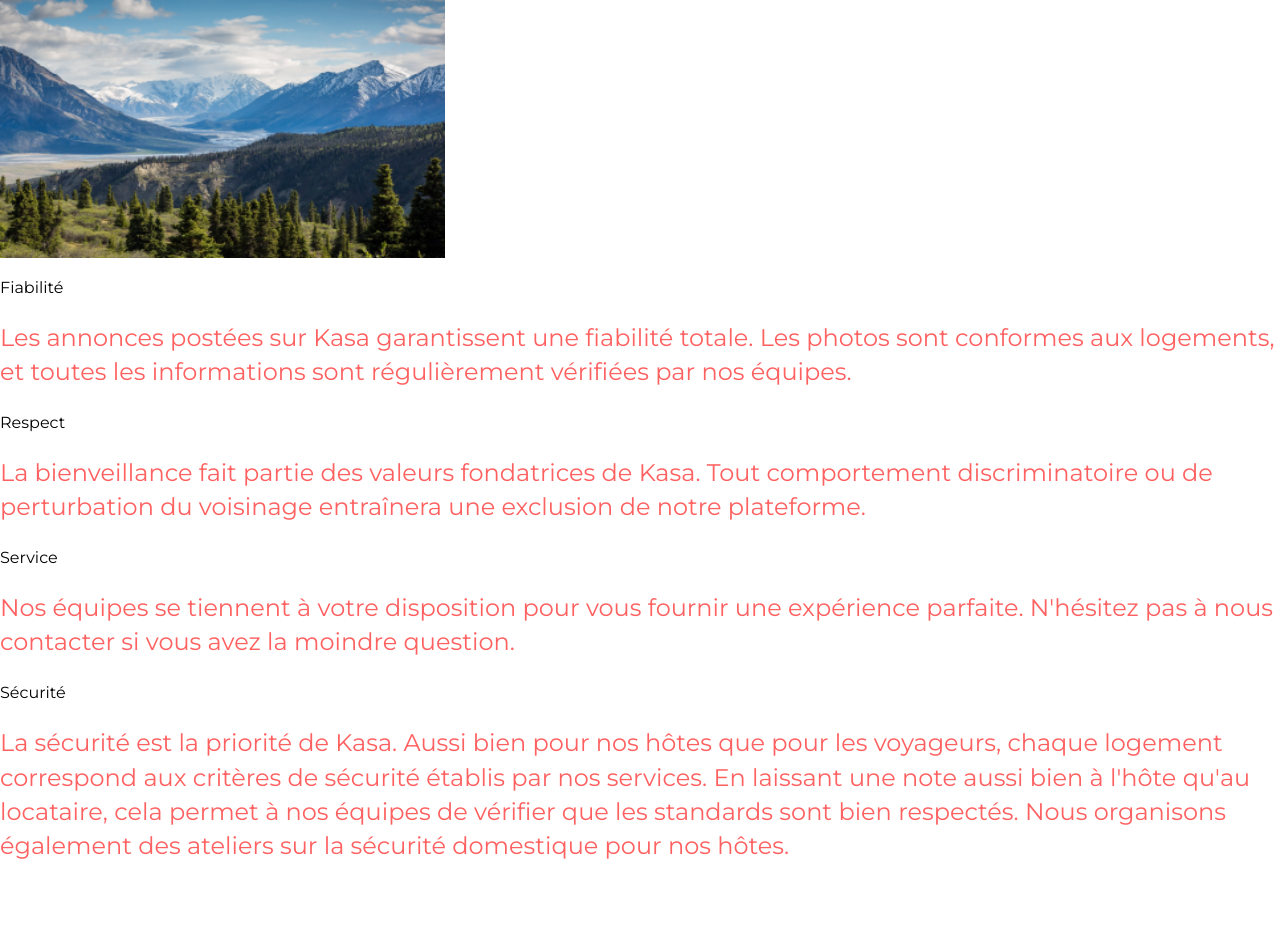
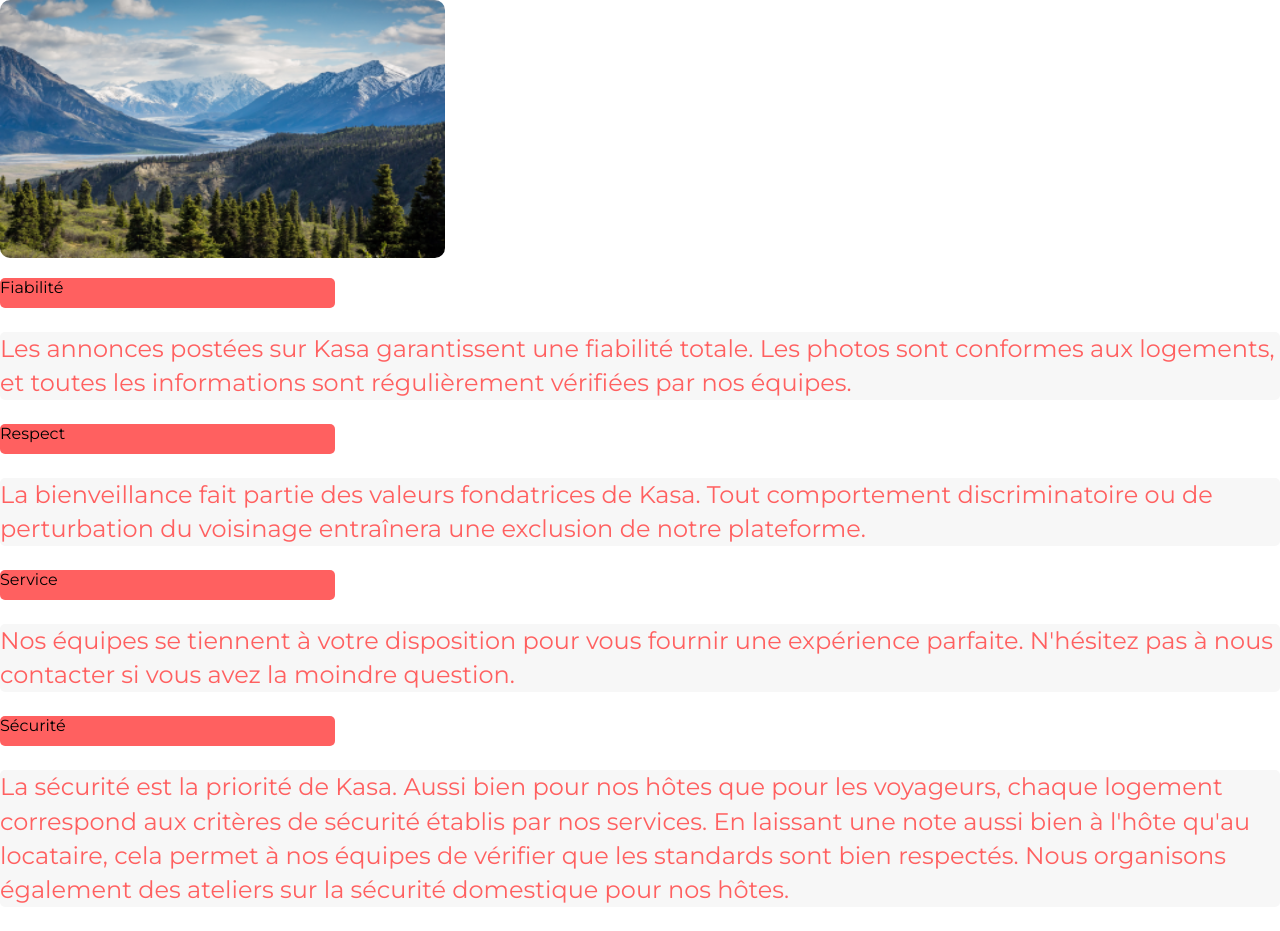
Before and after one commit to 4lb4t0R/P7-KASA, a React (Create React App) app: page / in a window 1280 px wide. Before the commit the page ends 887 px from the top, so only its background shows below. Built offline with nearby package versions, Linux system fonts and the light colour scheme.

Commit message:
mise en place style déroulant + onglet ouvert

```diff
--- a/src/components/About.jsx
+++ b/src/components/About.jsx
@@ -5,25 +5,25 @@ function About() {
   return (
     <div>
       <img src={fond} className={style.fond} alt="forêt apaisante" />
-      <p className={style.init}>Fiabilité</p>
+      <p className={style.déroulant}>Fiabilité</p>
       <p className={style.descriptif}>
         Les annonces postées sur Kasa garantissent une fiabilité totale. Les
         photos sont conformes aux logements, et toutes les informations sont
         régulièrement vérifiées par nos équipes.
       </p>
-      <p className={style.init}>Respect</p>
+      <p className={style.déroulant}>Respect</p>
       <p className={style.descriptif}>
         La bienveillance fait partie des valeurs fondatrices de Kasa. Tout
         comportement discriminatoire ou de perturbation du voisinage entraînera
         une exclusion de notre plateforme.
       </p>
-      <p className={style.init}>Service</p>
+      <p className={style.déroulant}>Service</p>
       <p className={style.descriptif}>
         Nos équipes se tiennent à votre disposition pour vous fournir une
         expérience parfaite. N'hésitez pas à nous contacter si vous avez la
         moindre question.
       </p>
-      <p className={style.init}>Sécurité</p>
+      <p className={style.déroulant}>Sécurité</p>
       <p className={style.descriptif}>
         La sécurité est la priorité de Kasa. Aussi bien pour nos hôtes que pour
         les voyageurs, chaque logement correspond aux critères de sécurité
--- a/src/styles/About.module.css
+++ b/src/styles/About.module.css
@@ -1,9 +1,21 @@
+.déroulant {
+  width: 335px;
+  height: 30px;
+  left: calc(50% - 335px / 2);
+  top: calc(50% - 30px / 2 + 223px);
+  background: #ff6060;
+  border-radius: 5px;
+}
+
 .fond {
   width: 445px;
   height: 258px;
+  border-radius: 10px;
 }
 
 .descriptif {
+  background: #f7f7f7;
+  border-radius: 5px;
   font-family: "Montserrat";
   font-style: normal;
   font-weight: 400;
```
